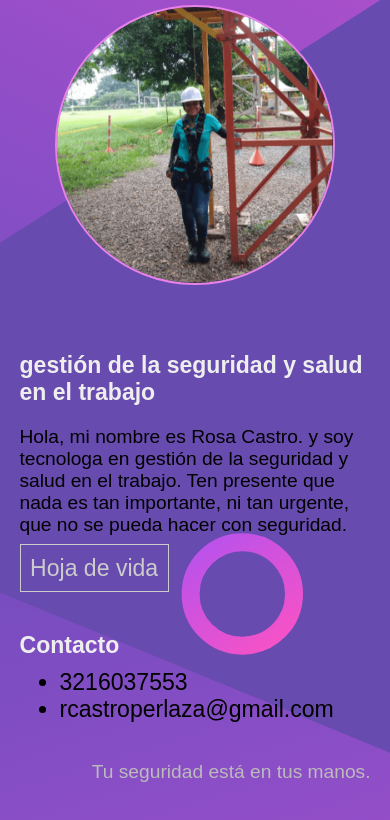
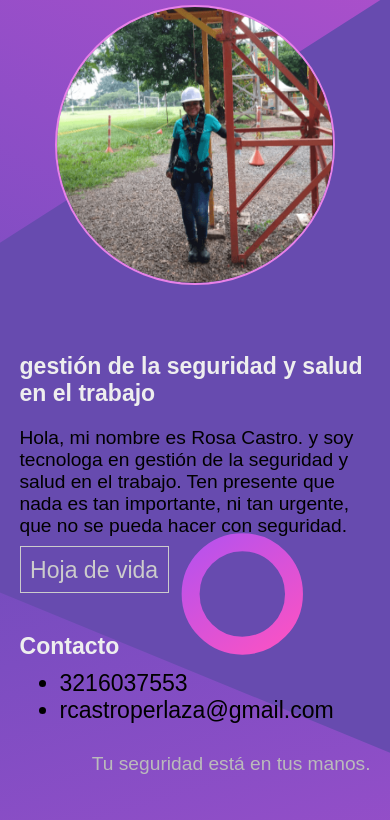
Before and after one commit to jhonalexisortizperlaza/rosa-angelica-castro, a plain HTML site: page index.html in a window 390 px wide. Drawn offline with Linux system fonts and the light colour scheme.

Commit message:
se agreg ael proyecto

```diff
--- a/css/estilos.css
+++ b/css/estilos.css
@@ -151,10 +151,10 @@ ul {
     }
 
     .title {
-        margin-top: 15px;
+        margin-top: 8px;
     }
 
     .frase {
-        margin-top: 2rem;
+        margin-top: 1.5rem;
     }
 }
```
